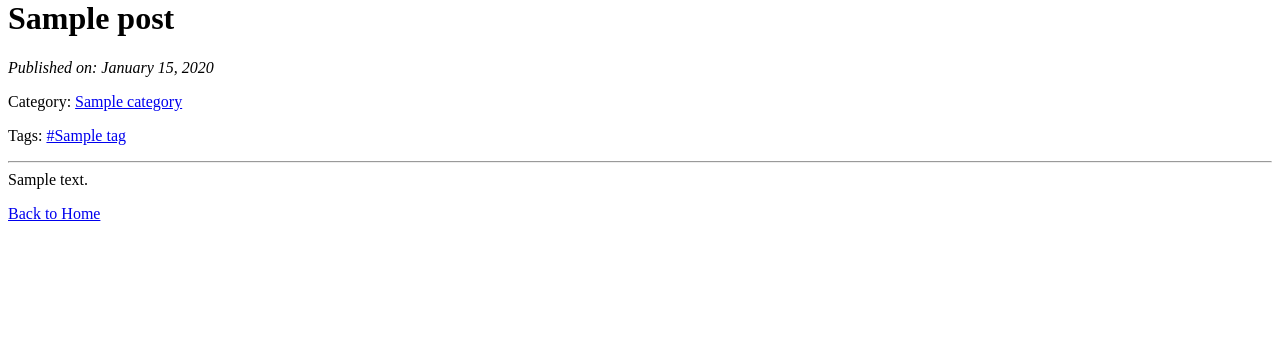
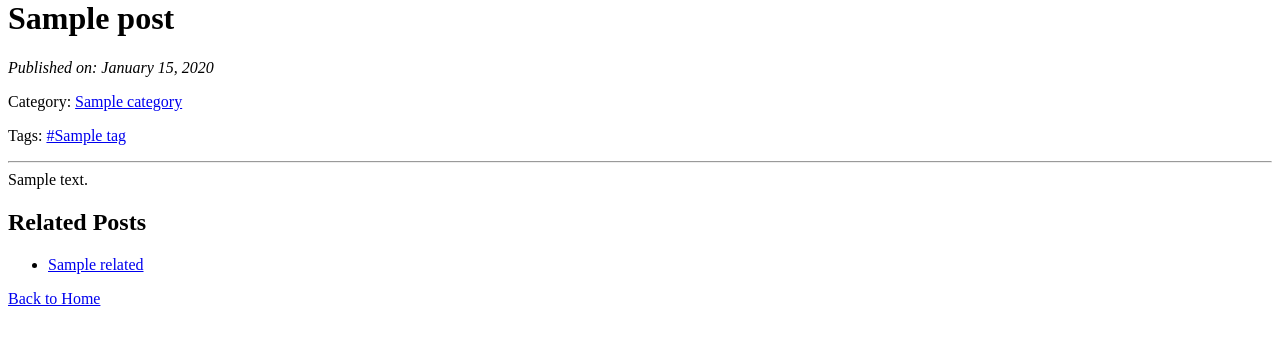
Before and after one commit to zhu-weijie/my-static-blog, a Python web app: template templates/post.html in a window 1280 px wide. Shown: the part 21-366 px from the top of the page. Run offline with Jinja, Linux system fonts and the light colour scheme; the template is opened without the code that fills it: most values are stand-ins (such as "Sample title", 1, 10 or a date in 2020).

Commit message:
Display the list of related posts

```diff
--- a/templates/post.html
+++ b/templates/post.html
@@ -24,4 +24,15 @@
 
     <hr>
     {{ post.content_html | safe }}
+
+    {% if post.related_posts %}
+    <section>
+        <h2>Related Posts</h2>
+        <ul>
+            {% for related in post.related_posts %}
+            <li><a href="{{ related.permalink }}">{{ related.title }}</a></li>
+            {% endfor %}
+        </ul>
+    </section>
+    {% endif %}
 {% endblock %}
```
